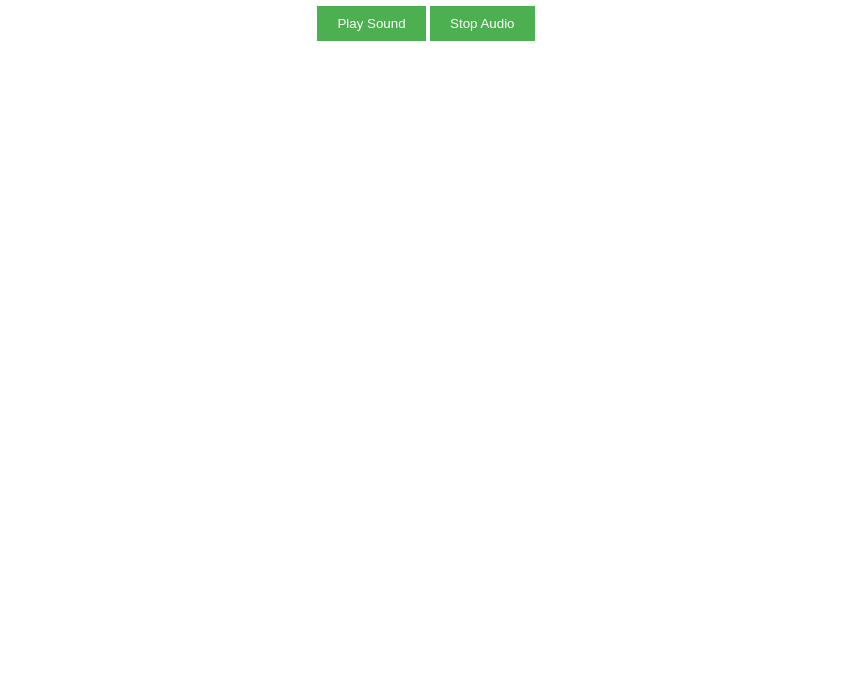
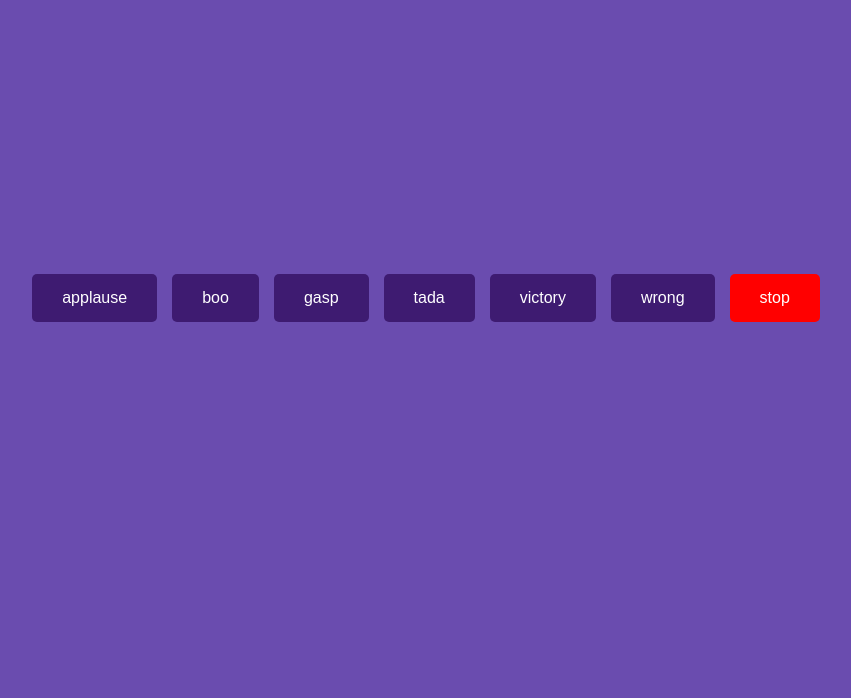
Before and after one commit to acciojob/Soundbar-VamsiBunny, a website: page main.html in a window 1280 px wide. Shown: the part 102-800 px from the top of the page, without its empty margins (214-1065 px from the left). Drawn offline with Linux system fonts and the light colour scheme.

Commit message:
created a submission

```diff
--- a/main.html
+++ b/main.html
@@ -1,51 +1,23 @@
 <!DOCTYPE html>
 <html lang="en">
 <head>
-  <meta charset="UTF-8">
-  <meta name="viewport" content="width=device-width, initial-scale=1.0">
-  <title>Simple Audio Test</title>
-  <style>
-    body {
-      font-family: Arial, sans-serif;
-      text-align: center;
-      margin-top: 50px;
-    }
-    button {
-      padding: 10px 20px;
-      background-color: #4CAF50;
-      color: white;
-      border: none;
-      cursor: pointer;
-    }
-    button:hover {
-      background-color: #45a049;
-    }
-  </style>
+    <meta charset="UTF-8">
+    <meta name="viewport" content="width=device-width, initial-scale=1.0">
+    <title>Soundbar</title>
+    <link rel="stylesheet" href="styles.css">
 </head>
 <body>
-  <h1>Simple Audio Player</h1>
-  <button onclick="playAudio()">Play Sound</button>
-  <button onclick="stopAudio()">Stop Audio</button>
-
-  <audio id="audio" src="https://www.soundhelix.com/examples/mp3/SoundHelix-Song-1.mp3" preload="auto"></audio>
-
-  <script>
-    // Get the audio element
-    const audio = document.getElementById("audio");
-
-    // Play the audio
-    function playAudio() {
-      audio.play().catch((err) => {
-        console.error("Error playing audio: ", err);
-        alert("Audio play error: " + err.message);
-      });
-    }
-
-    // Stop the audio
-    function stopAudio() {
-      audio.pause();
-      audio.currentTime = 0; // Reset the audio to the start
-    }
-  </script>
+    <div class="container">
+        <section id="buttons">
+            <button class="btn" onclick="playSound('applause')">applause</button>
+            <button class="btn" onclick="playSound('boo')">boo</button>
+            <button class="btn" onclick="playSound('gasp')">gasp</button>
+            <button class="btn" onclick="playSound('tada')">tada</button>
+            <button class="btn" onclick="playSound('victory')">victory</button>
+            <button class="btn" onclick="playSound('wrong')">wrong</button>
+            <button class="stop" onclick="stopSound()">stop</button>
+        </section>
+    </div>
+    <script src="script.js"></script>
 </body>
 </html>
--- /dev/null
+++ b/script.js
@@ -0,0 +1,17 @@
+let currentSound = null;
+
+function playSound(sound) {
+    if (currentSound) {
+        currentSound.pause();
+        currentSound.currentTime = 0;
+    }
+    currentSound = new Audio(`sounds/${sound}.mp3`);
+    currentSound.play();
+}
+
+function stopSound() {
+    if (currentSound) {
+        currentSound.pause();
+        currentSound.currentTime = 0;
+    }
+}
--- /dev/null
+++ b/styles.css
@@ -0,0 +1,48 @@
+* {
+    margin: 0;
+    padding: 0;
+    box-sizing: border-box;
+}
+
+body {
+    font-family: Arial, sans-serif;
+    display: flex;
+    justify-content: center;
+    align-items: center;
+    height: 100vh;
+    background-color: #6a4caf;
+}
+
+.container {
+    text-align: center;
+}
+
+#buttons {
+    display: flex;
+    gap: 15px;
+    flex-wrap: wrap;
+    justify-content: center;
+}
+
+.btn, .stop {
+    padding: 15px 30px;
+    background-color: #3e1b71;
+    color: white;
+    border: none;
+    border-radius: 5px;
+    cursor: pointer;
+    font-size: 16px;
+    transition: background-color 0.3s ease;
+}
+
+.btn:hover, .stop:hover {
+    background-color: #5a2e94;
+}
+
+.stop {
+    background-color: red;
+}
+
+.stop:hover {
+    background-color: darkred;
+}
```
